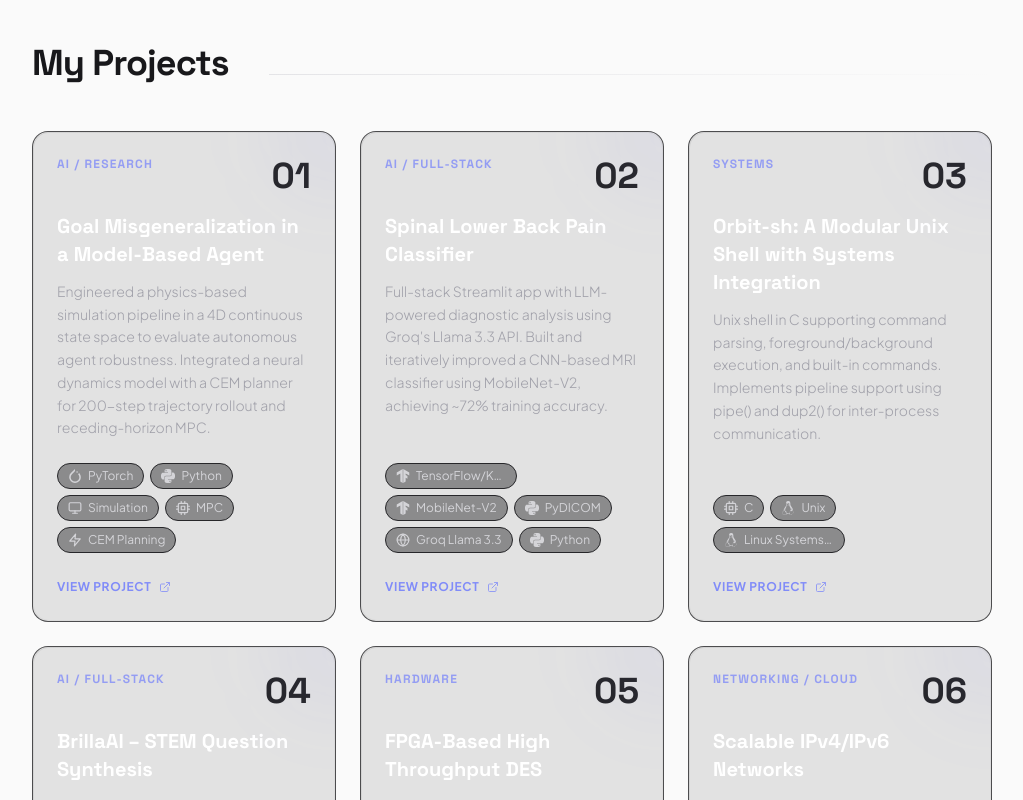
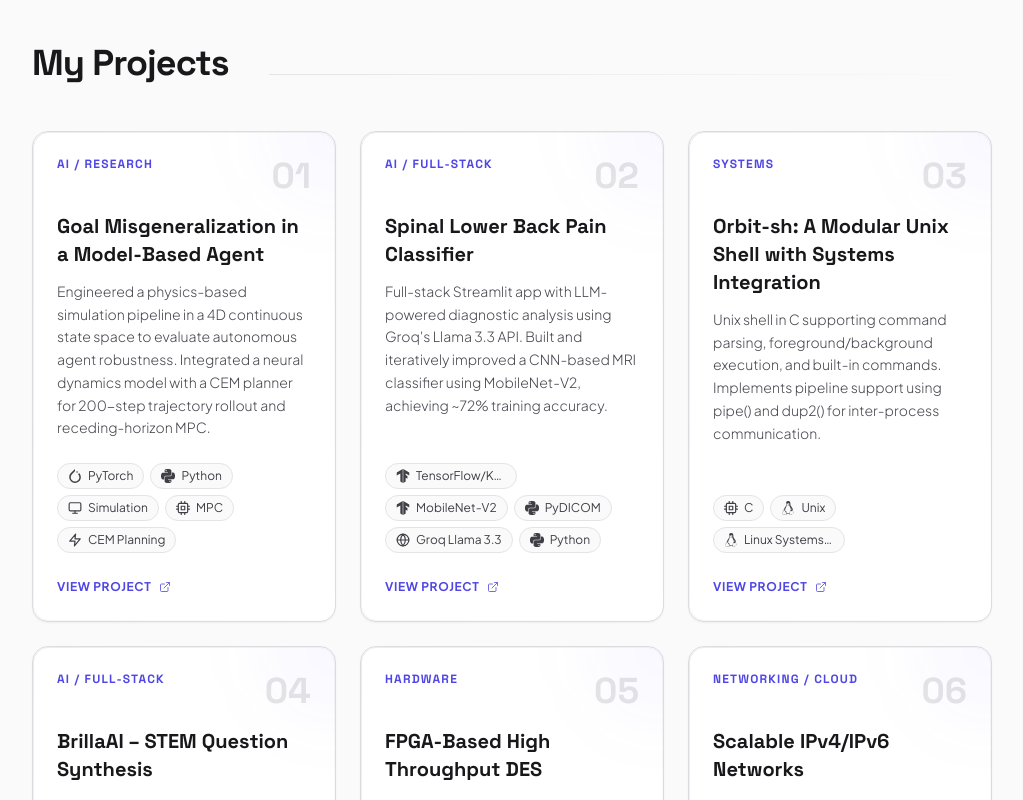
Before and after one commit to henryagyare/henry-portfolio, a React (Vite) app: page / in a window 1280 px wide. Shown: the part 3500-4300 px from the top of the page, without its empty margins (128-1151 px from the left). Built offline with nearby package versions, Linux system fonts and the light colour scheme; no server answers.

Commit message:
feat: light mode styling for ProjectCard

```diff
--- a/src/components/ProjectCard.jsx
+++ b/src/components/ProjectCard.jsx
@@ -6,16 +6,16 @@ export default function ProjectCard({ p, index }) {
   const numStr = String(index + 1).padStart(2, "0");
 
   return (
-    <div className="group rounded-2xl border border-zinc-800/80 bg-zinc-900/10 p-6 flex flex-col justify-between hover-card-border hover:bg-zinc-900/20 hover:border-zinc-700/60 transition-all duration-300 relative overflow-hidden">
+    <div className="group rounded-2xl border border-zinc-250 dark:border-zinc-800/80 bg-white dark:bg-zinc-900/10 p-6 flex flex-col justify-between hover-card-border hover:bg-zinc-50 dark:hover:bg-zinc-900/20 hover:border-zinc-300 dark:hover:border-zinc-700/60 transition-all duration-300 relative overflow-hidden shadow-sm dark:shadow-none">
       {/* Decorative backdrop glow */}
       <div className="absolute -right-16 -top-16 w-32 h-32 bg-indigo-500/5 rounded-full blur-2xl group-hover:bg-indigo-500/10 transition-colors pointer-events-none" />
 
       <div>
         <div className="flex items-start justify-between">
-          <span className="text-xs font-display tracking-widest uppercase text-indigo-400/80 font-bold">
+          <span className="text-xs font-display tracking-widest uppercase text-indigo-600 dark:text-indigo-400/80 font-bold transition-colors duration-300">
             {p.badge}
           </span>
-          <span className="font-display font-bold text-4xl text-zinc-800 select-none group-hover:text-zinc-700/50 transition-colors">
+          <span className="font-display font-bold text-4xl text-zinc-200 dark:text-zinc-800 select-none group-hover:text-zinc-400 dark:group-hover:text-zinc-700/50 transition-colors duration-300">
             {numStr}
           </span>
         </div>
@@ -33,17 +33,17 @@ export default function ProjectCard({ p, index }) {
                 stack: p.stack.join(", "),
               })
             }
-            className="mt-4 block font-display font-bold text-xl text-white group-hover:text-indigo-300 transition-colors hover:underline decoration-indigo-400/50 underline-offset-2"
+            className="mt-4 block font-display font-bold text-xl text-zinc-900 dark:text-white group-hover:text-indigo-650 dark:group-hover:text-indigo-300 transition-colors hover:underline decoration-indigo-500/50 dark:decoration-indigo-400/50 underline-offset-2 duration-300"
           >
             {p.title}
           </a>
         ) : (
-          <h3 className="mt-4 font-display font-bold text-xl text-white group-hover:text-indigo-300 transition-colors">
+          <h3 className="mt-4 font-display font-bold text-xl text-zinc-900 dark:text-white group-hover:text-indigo-650 dark:group-hover:text-indigo-300 transition-colors duration-300">
             {p.title}
           </h3>
         )}
 
-        <p className="mt-3 text-sm text-zinc-400 font-light leading-relaxed">
+        <p className="mt-3 text-sm text-zinc-650 dark:text-zinc-400 font-light leading-relaxed transition-colors duration-300">
           {p.blurb}
         </p>
       </div>
@@ -54,7 +54,7 @@ export default function ProjectCard({ p, index }) {
           {p.stack.map((tech) => (
             <span
               key={tech}
-              className="inline-flex items-center gap-1.5 rounded-full border border-zinc-800 bg-zinc-950/40 px-2.5 py-1 text-xs text-zinc-300"
+              className="inline-flex items-center gap-1.5 rounded-full border border-zinc-200 dark:border-zinc-800 bg-zinc-50 dark:bg-zinc-950/40 px-2.5 py-1 text-xs text-zinc-700 dark:text-zinc-300 transition-all duration-300"
             >
               {getIcon(tech)}
               <span className="truncate max-w-[90px]">{tech}</span>
@@ -74,7 +74,7 @@ export default function ProjectCard({ p, index }) {
                 stack: p.stack.join(", "),
               })
             }
-            className="inline-flex items-center gap-2 text-xs font-bold uppercase tracking-wider text-indigo-400 hover:text-indigo-350 transition-all duration-200"
+            className="inline-flex items-center gap-2 text-xs font-bold uppercase tracking-wider text-indigo-600 hover:text-indigo-750 dark:text-indigo-400 dark:hover:text-indigo-350 transition-all duration-200"
           >
             View Project <FiExternalLink className="opacity-80" />
           </a>
```
